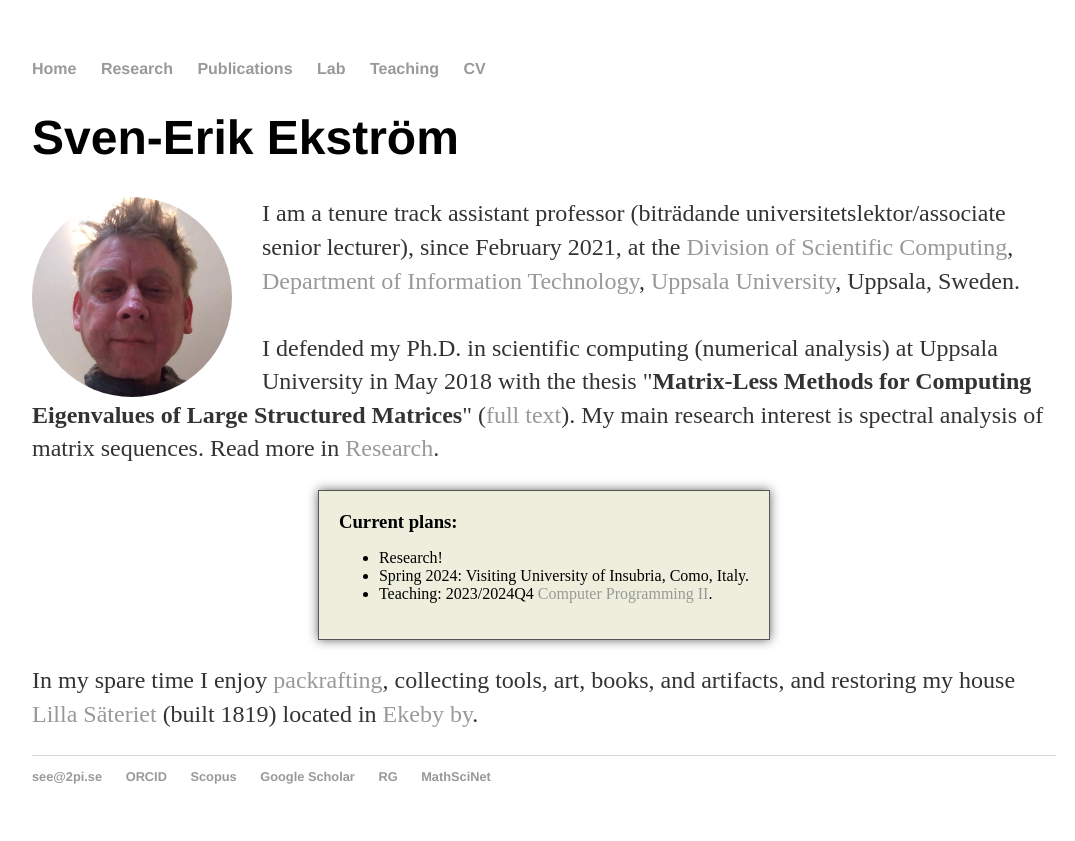
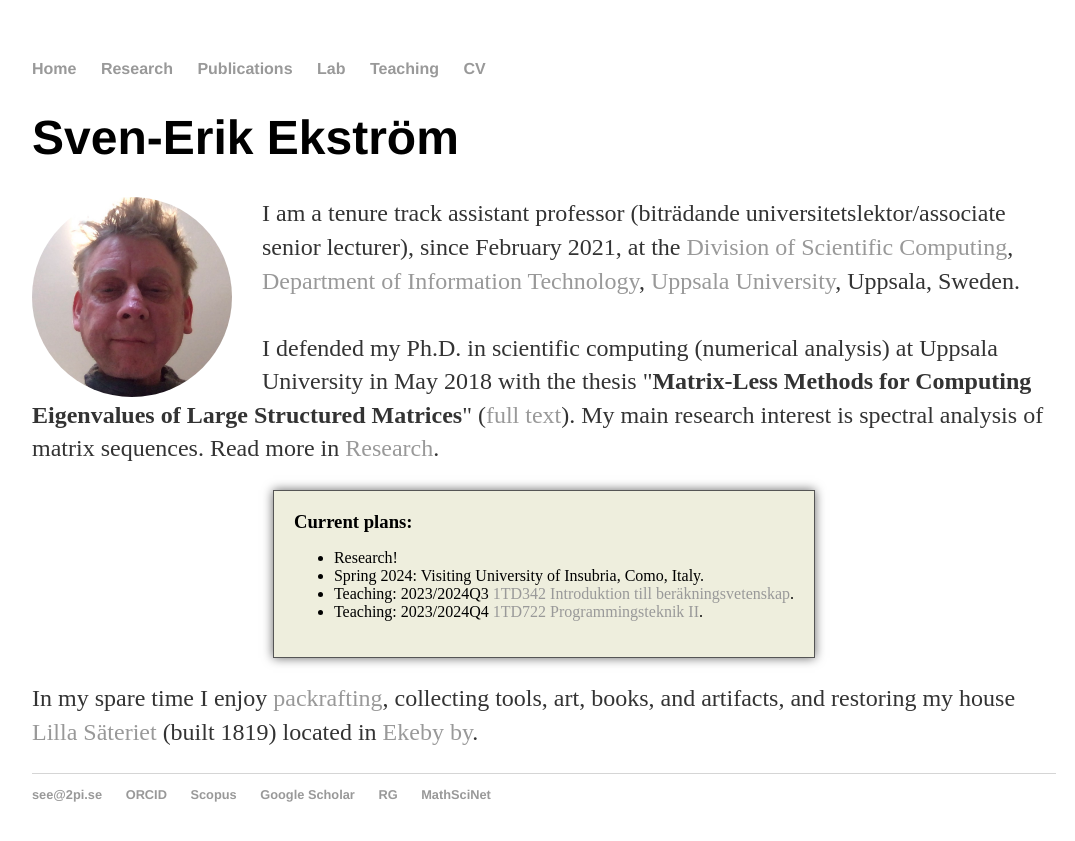
Before and after one commit to sverek/sverek.github.io, a Jekyll site: the page built from index.html, in a window 1280 px wide. Shown: the top 841 px of the page, without its empty margins (96-1171 px from the left). Built offline with Jekyll 4.4.1, drawn with Linux system fonts in a browser that asks for light colours.

Commit message:
course update

```diff
--- a/index.html
+++ b/index.html
@@ -19,7 +19,8 @@ title: www.2pi.se
       <ul>
         <li>Research!</li>
         <li>Spring 2024: Visiting University of Insubria, Como, Italy.</li>
-        <li>Teaching: 2023/2024Q4 <a href="https://www.uu.se/en/admissions/freestanding-courses/course/?kKod=1TD722&typ=1">Computer Programming II</a>.</li>
+        <li>Teaching: 2023/2024Q3 <a href="https://www.uu.se/utbildning/kurs?query=1TD342">1TD342 Introduktion till beräkningsvetenskap</a>.</li>
+        <li>Teaching: 2023/2024Q4 <a href="https://www.uu.se/utbildning/kurs?query=1TD722">1TD722 Programmingsteknik II</a>.</li>
       </ul>
       </div>
 
--- a/teaching/index.html
+++ b/teaching/index.html
@@ -11,9 +11,8 @@ title: www.2pi.se
 	<h2>Courses (since 2020/2021)</h2>
 	<h3>2023/2024</h3>
 	<ul>
-		<li>2023/2024Q4: <a href="https://www.uu.se/en/admissions/freestanding-courses/course/?kKod=1TD722&typ=1">Computer Programming II</a> (Swedish)
-		</li>
-		</li>
+		<li>2023/2024Q4: <a href="https://www.uu.se/en/admissions/freestanding-courses/course/?kKod=1TD722&typ=1">Computer Programming II</a> (Swedish)</li>
+		<li>2023/2024Q3 <a href="https://www.uu.se/utbildning/kurs?query=1TD342">1TD342 Introduktion till beräkningsvetenskap</a></li>
 	</ul>
 	<h3>2022/2023</h3>
 	<ul>
```
